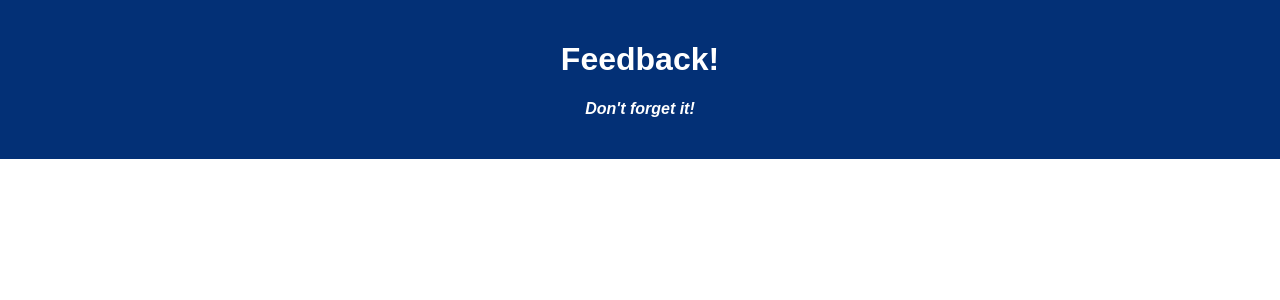
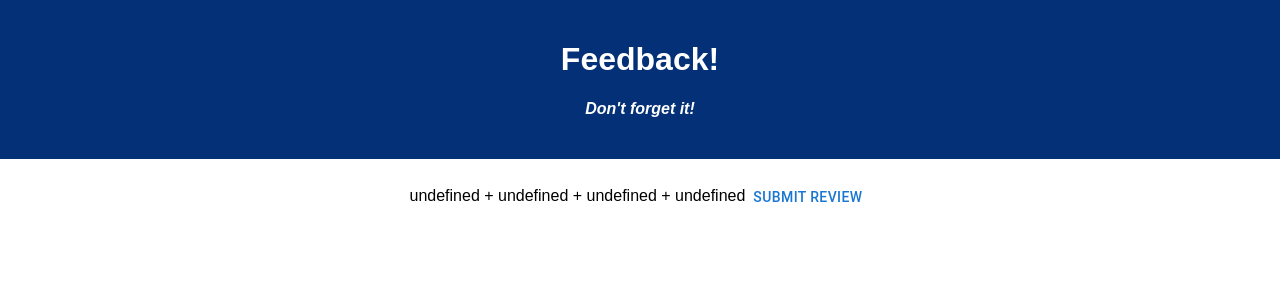
Before and after one commit to sollambert/weekend-redux-feedback-loop, a React (Create React App) app: page /#/submit in a window 1280 px wide. Shown: the top 300 px of the page. Built offline with nearby package versions, Linux system fonts and the light colour scheme.

Commit message:
add very base functionality for base mode and create review reducer

```diff
--- a/src/components/App/App.jsx
+++ b/src/components/App/App.jsx
@@ -1,15 +1,39 @@
 import React from 'react';
 import axios from 'axios';
 import './App.css';
+import Header from '../Header/Header';
+import Feeling from '../Feeling/Feeling';
+import { HashRouter as Router, Route, Link } from 'react-router-dom';
+import Comments from '../Comments/Comments';
+import Understanding from '../Understanding/Understanding';
+import Support from '../Support/Support';
+import Submit from '../Submit/Submit';
 
 function App() {
 
   return (
     <div className='App'>
       <header className='App-header'>
-        <h1 className='App-title'>Feedback!</h1>
-        <h4>Don't forget it!</h4>
+          <h1 className='App-title'>Feedback!</h1>
+          <h4>Don't forget it!</h4>
       </header>
+        <Router>
+          <Route exact path="/">
+            <Feeling/>
+          </Route>
+          <Route exact path="/support">
+            <Support/>
+          </Route>
+          <Route exact path="/understanding">
+            <Understanding/>
+          </Route>
+          <Route exact path="/comments">
+            <Comments/>
+          </Route>
+          <Route exact path="/submit">
+            <Submit/>
+          </Route>
+        </Router>
     </div>
   );
 }
--- /dev/null
+++ b/src/components/Comments/Comments.jsx
@@ -0,0 +1,33 @@
+import {Input, Button} from '@mui/material'
+import { useHistory } from 'react-router-dom';
+import { useState } from 'react';
+import { useDispatch } from "react-redux";
+
+function Comments() {
+
+    const [value, setValue] = useState('');
+    const history = useHistory();
+    const dispatch = useDispatch();
+
+    const handleChange = (e) => {
+        setValue(e.target.value);
+    }
+
+    const handleClick = (e) => {
+        dispatch({
+            type: 'SET_COMMENTS',
+            payload: value
+        })
+        setValue('');
+        history.push('/submit')
+    }
+
+    return (
+        <div>
+            <Input type="text" label="Comments" placeholder="Any additional comments?" onChange={handleChange} value={value} />
+            <Button onClick={handleClick}>NEXT</Button>
+        </div>
+    )
+}
+
+export default Comments;
--- /dev/null
+++ b/src/components/Feeling/Feeling.jsx
@@ -0,0 +1,33 @@
+import { Input, Button } from "@mui/material";
+import { useState } from 'react';
+import { useHistory } from "react-router-dom";
+import { useDispatch } from "react-redux";
+
+function Feeling() {
+
+    const [value, setValue] = useState('');
+    const history = useHistory();
+    const dispatch = useDispatch();
+
+    const handleChange = (e) => {
+        setValue(e.target.value);
+    }
+
+    const handleClick = (e) => {
+        dispatch({
+            type: 'SET_FEELINGS',
+            payload: value
+        })
+        setValue('');
+        history.push('/understanding')
+    }
+
+    return (
+        <div>
+            <Input type="number" label="Feeling" placeholder="How are you feeling today?" onChange={handleChange} value={value} />
+            <Button onClick={handleClick}>NEXT</Button>
+        </div>
+    )
+}
+
+export default Feeling;
--- /dev/null
+++ b/src/components/Header/Header.css
@@ -0,0 +1,7 @@
+.feedback-header {
+    background-color: blue;
+    color: white;
+    width: 100%;
+    text-align: center;
+    margin: 5em;
+}
--- /dev/null
+++ b/src/components/Header/Header.jsx
@@ -0,0 +1,7 @@
+function Header() {
+    return (
+        <h1>Feedback</h1>
+    )
+}
+
+export default Header;
--- /dev/null
+++ b/src/components/Submit/Submit.jsx
@@ -0,0 +1,40 @@
+import { Input, Button } from '@mui/material'
+import { useHistory } from 'react-router-dom';
+import { useState } from 'react';
+import { useDispatch, useSelector } from "react-redux";
+
+function Submit() {
+
+    const [value, setValue] = useState('');
+    const history = useHistory();
+    const review = useSelector(store => store.review);
+    const dispatch = useDispatch();
+
+    const handleChange = (e) => {
+        setValue(e.target.value);
+    }
+
+    const handleClick = (e) => {
+        dispatch({
+            type: 'CLEAR_REVIEW',
+            payload: value
+        })
+        setValue('');
+        history.push('/')
+    }
+
+    console.log(review)
+    return (
+        <div>
+            {
+                `${review.feelings} +
+                ${review.understanding} +
+                ${review.support} +
+                ${review.comments}`
+            }
+            <Button onClick={handleClick}>SUBMIT REVIEW</Button>
+        </div>
+    )
+}
+
+export default Submit;
--- /dev/null
+++ b/src/components/Support/Support.jsx
@@ -0,0 +1,34 @@
+import {Input, Button} from '@mui/material'
+import { useHistory } from 'react-router-dom';
+import { useState } from 'react';
+import { useDispatch } from "react-redux";
+
+function Support() {
+
+
+    const [value, setValue] = useState('');
+    const history = useHistory();
+    const dispatch = useDispatch();
+
+    const handleChange = (e) => {
+        setValue(e.target.value);
+    }
+
+    const handleClick = (e) => {
+        dispatch({
+            type: 'SET_SUPPORT',
+            payload: value
+        })
+        setValue('');
+        history.push('/comments')
+    }
+
+    return (
+        <div>
+            <Input type="number" label="Support" placeholder="How supported are you?" onChange={handleChange} value={value} />
+            <Button onClick={handleClick}>NEXT</Button>
+        </div>
+    )
+}
+
+export default Support;
--- /dev/null
+++ b/src/components/Understanding/Understanding.jsx
@@ -0,0 +1,33 @@
+import {Input, Button} from '@mui/material'
+import { useHistory } from 'react-router-dom';
+import { useState } from 'react';
+import { useDispatch } from "react-redux";
+
+function Understanding() {
+
+    const [value, setValue] = useState('');
+    const history = useHistory();
+    const dispatch = useDispatch();
+
+    const handleChange = (e) => {
+        setValue(e.target.value);
+    }
+
+    const handleClick = (e) => {
+        dispatch({
+            type: 'SET_UNDERSTANDING',
+            payload: value
+        })
+        setValue('');
+        history.push('/support')
+    }
+
+    return (
+        <div>
+            <Input type="number" label="Understanding" placeholder="How well are you understanding the material?" onChange={handleChange} value={value} />
+            <Button onClick={handleClick}>NEXT</Button>
+        </div>
+    )
+}
+
+export default Understanding;
--- a/src/index.js
+++ b/src/index.js
@@ -2,10 +2,42 @@ import React from 'react';
 import ReactDOM from 'react-dom/client';
 import './index.css';
 import App from './components/App/App';
+import { createStore, combineReducers, applyMiddleware } from 'redux';
+import { Provider } from 'react-redux';
+import logger from 'redux-logger';
+
+
+const review = (state = {}, action) => {
+    switch (action.type) {
+        case "SET_FEELINGS":
+            return {...state, feelings: action.payload};
+        case "SET_UNDERSTANDING":
+            return {...state, understanding: action.payload};
+        case "SET_SUPPORT":
+            state.support = action.payload;
+            return state;
+        case "SET_COMMENTS":
+            state.comments = action.payload;
+            return state;
+        case "CLEAR_REVIEW":
+            state = {};
+            return state;
+    }
+    return state;
+}
+
+const store = createStore(
+    combineReducers({
+        review
+    }),
+    applyMiddleware(logger)
+);
 
 const root = ReactDOM.createRoot(document.getElementById('root'));
 root.render(
     <React.StrictMode>
-        <App />
+        <Provider store={store}>
+            <App />
+        </Provider>
     </React.StrictMode>
 );
```
Also changed, not shown: package.json (+7 -1 lines), 1 other file (tests, documents, lock files or other folders).
